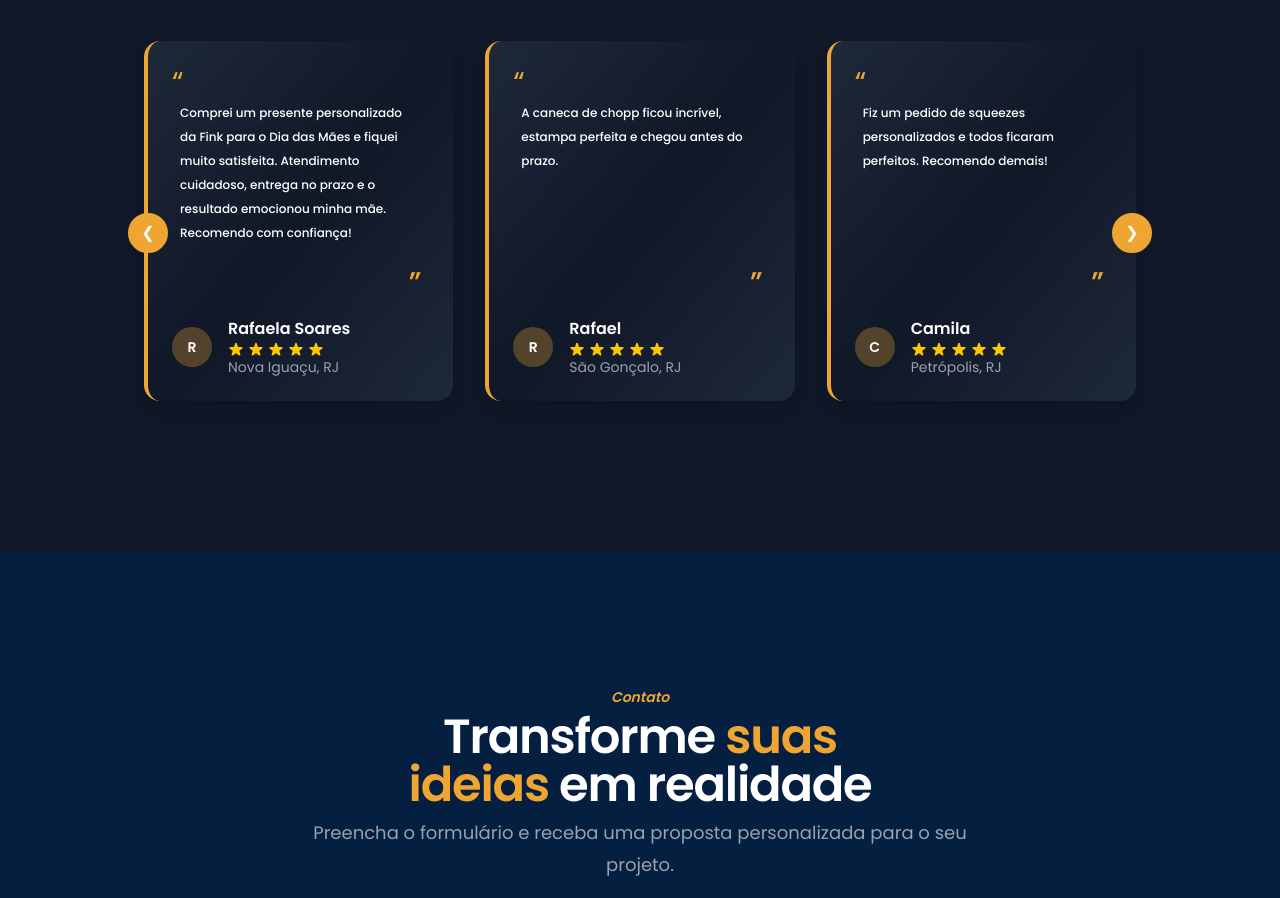
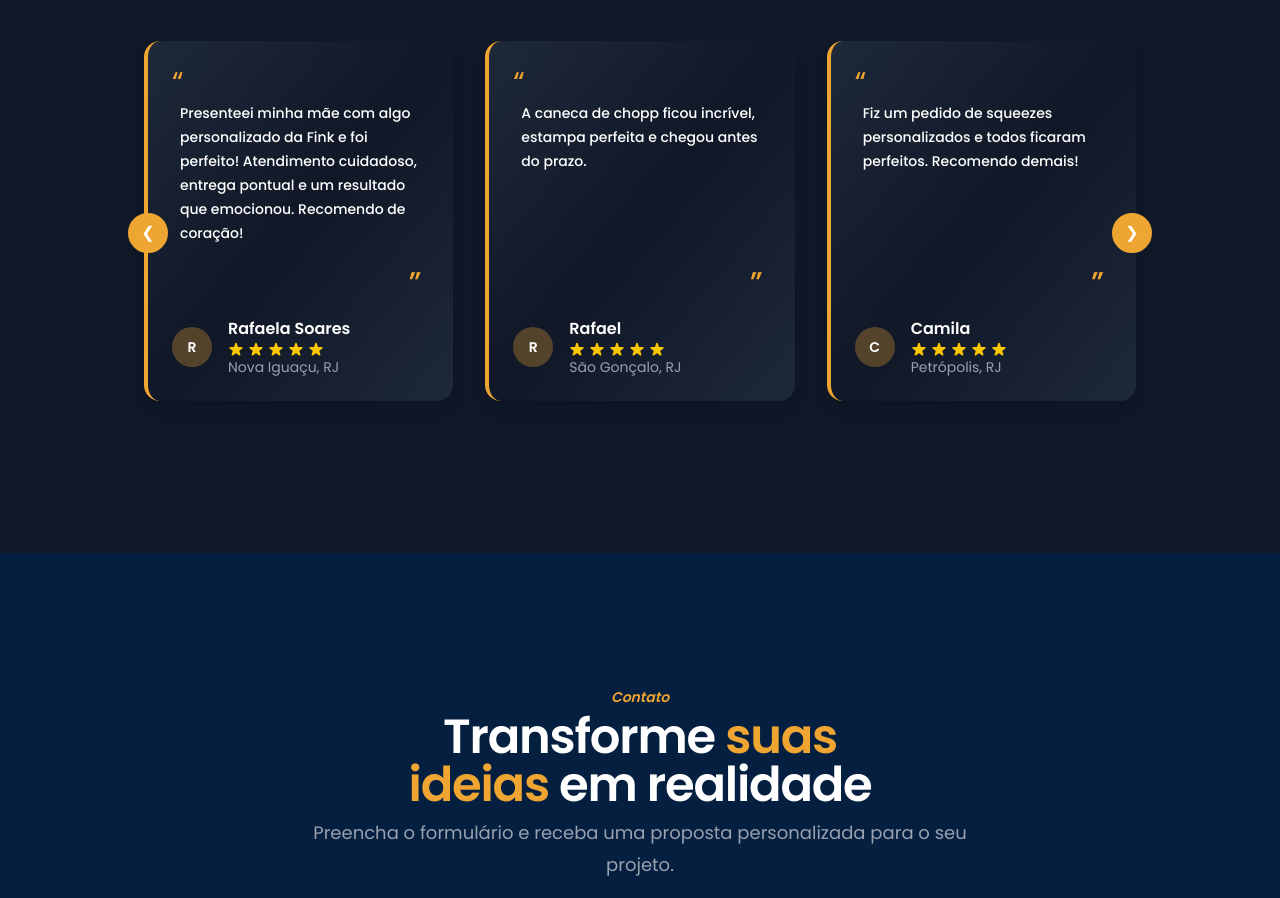
Before and after one commit to Daniel-Formoso/finkestamparia, a Next.js app: page / in a window 1280 px wide. Shown: the part 4391-5289 px from the top of the page. Built offline with nearby package versions, Linux system fonts and the light colour scheme; what tailwindcss-animated would draw is missing.

Commit message:
Update page.tsx

```diff
--- a/src/app/components/depoimentos/page.tsx
+++ b/src/app/components/depoimentos/page.tsx
@@ -5,7 +5,7 @@ import { useState, useEffect } from "react";
 export default function Testimonials() {
   const testimonials = [
     {
-      text: "Comprei um presente personalizado da Fink para o Dia das Mães e fiquei muito satisfeita. Atendimento cuidadoso, entrega no prazo e o resultado emocionou minha mãe. Recomendo com confiança!",
+      text: "Presenteei minha mãe com algo personalizado da Fink e foi perfeito! Atendimento cuidadoso, entrega pontual e um resultado que emocionou. Recomendo de coração!",
       name: "Rafaela Soares",
       city: "Nova Iguaçu, RJ",
       rating: 5,
@@ -117,7 +117,7 @@ export default function Testimonials() {
             >
               <figure className="bg-gradient-to-br from-gray-800 via-gray-900 to-gray-800 border-l-4 border-[#EFA531] rounded-2xl h-[360px] flex flex-col justify-between p-6 shadow-lg">
                 <div className="text-[#EFA531] text-3xl">“</div>
-                <blockquote className="text-left text-xs/6 font-medium text-white flex-grow flex flex-col justify-between px-2">
+                <blockquote className="text-left text-sm/6 font-medium text-white flex-grow flex flex-col justify-between px-2">
                   <p>{t.text}</p>
                   <div className="text-[#EFA531] text-3xl self-end">”</div>
                 </blockquote>
```
